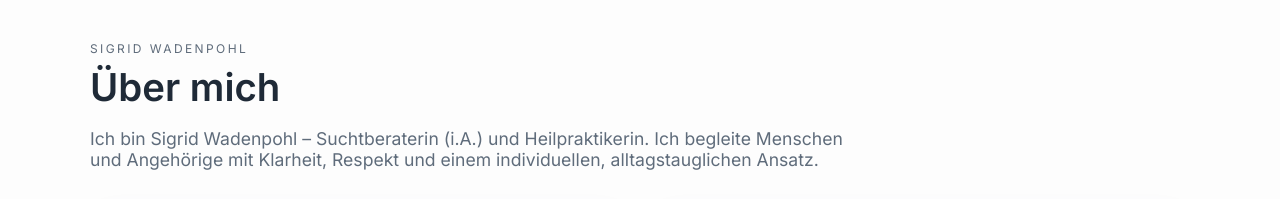
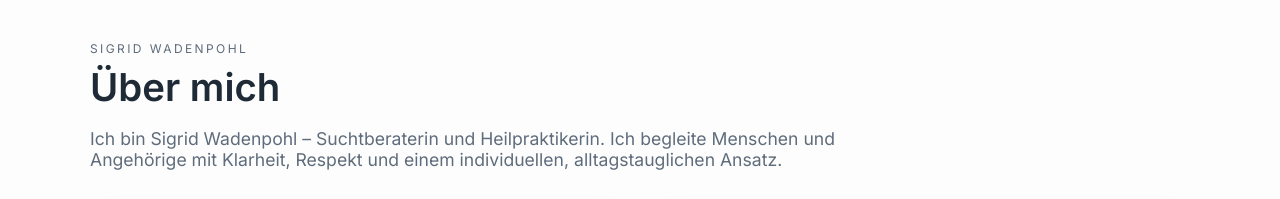
Before and after one commit to DinoFetzer/klarweg, a website: page index.html in a window 1280 px wide. Shown: the part 1020-1219 px from the top of the page. Drawn offline with Linux system fonts and the light colour scheme.

Commit message:
Remove training designation (i.A.) from all titles (DE/EN)

```diff
--- a/assets/script.js
+++ b/assets/script.js
@@ -19,7 +19,7 @@ const i18n = {
     'ctaBand.button': 'Jetzt über WhatsApp schreiben',
     'about.eyebrow': 'Sigrid Wadenpohl',
     'about.heading': 'Über mich',
-    'about.intro': 'Ich bin Sigrid Wadenpohl – Suchtberaterin (i.A.) und Heilpraktikerin. Ich begleite Menschen und Angehörige mit Klarheit, Respekt und einem individuellen, alltagstauglichen Ansatz.',
+    'about.intro': 'Ich bin Sigrid Wadenpohl – Suchtberaterin und Heilpraktikerin. Ich begleite Menschen und Angehörige mit Klarheit, Respekt und einem individuellen, alltagstauglichen Ansatz.',
     'about.cvHeading': 'Lebenslauf',
     'about.cv1': '13.02.1960 geboren in Düsseldorf',
     'about.cv2': '1979 Abschluss Abitur (Lise-Meitner-/Humboldt-Gymnasium)',
@@ -110,7 +110,7 @@ const i18n = {
     'ctaBand.button': 'Message via WhatsApp now',
     'about.eyebrow': 'Sigrid Wadenpohl',
     'about.heading': 'About me',
-    'about.intro': 'I’m Sigrid Wadenpohl—addiction counselor (in training) and naturopathic practitioner. I support individuals and families with clarity, respect, and an approach that fits real life.',
+    'about.intro': 'I’m Sigrid Wadenpohl—addiction counselor and naturopathic practitioner. I support individuals and families with clarity, respect, and an approach that fits real life.',
     'about.cvHeading': 'CV',
     'about.cv1': 'Born 13 Feb 1960 in Düsseldorf',
     'about.cv2': '1979 High school diploma (Lise-Meitner / Humboldt Gymnasium)',
--- a/index.html
+++ b/index.html
@@ -87,7 +87,7 @@
           <p class="eyebrow" data-i18n="about.eyebrow">Sigrid Wadenpohl</p>
           <h2 data-i18n="about.heading">Über mich</h2>
         </div>
-        <p class="section-lead" data-i18n="about.intro">Ich bin Sigrid Wadenpohl – Suchtberaterin (i.A.) und Heilpraktikerin. Ich begleite Menschen und Angehörige mit Klarheit, Respekt und einem individuellen, alltagstauglichen Ansatz.</p>
+        <p class="section-lead" data-i18n="about.intro">Ich bin Sigrid Wadenpohl – Suchtberaterin und Heilpraktikerin. Ich begleite Menschen und Angehörige mit Klarheit, Respekt und einem individuellen, alltagstauglichen Ansatz.</p>
         <div class="about-grid">
           <div class="about-card">
             <h3 data-i18n="about.cvHeading">Lebenslauf</h3>
```
